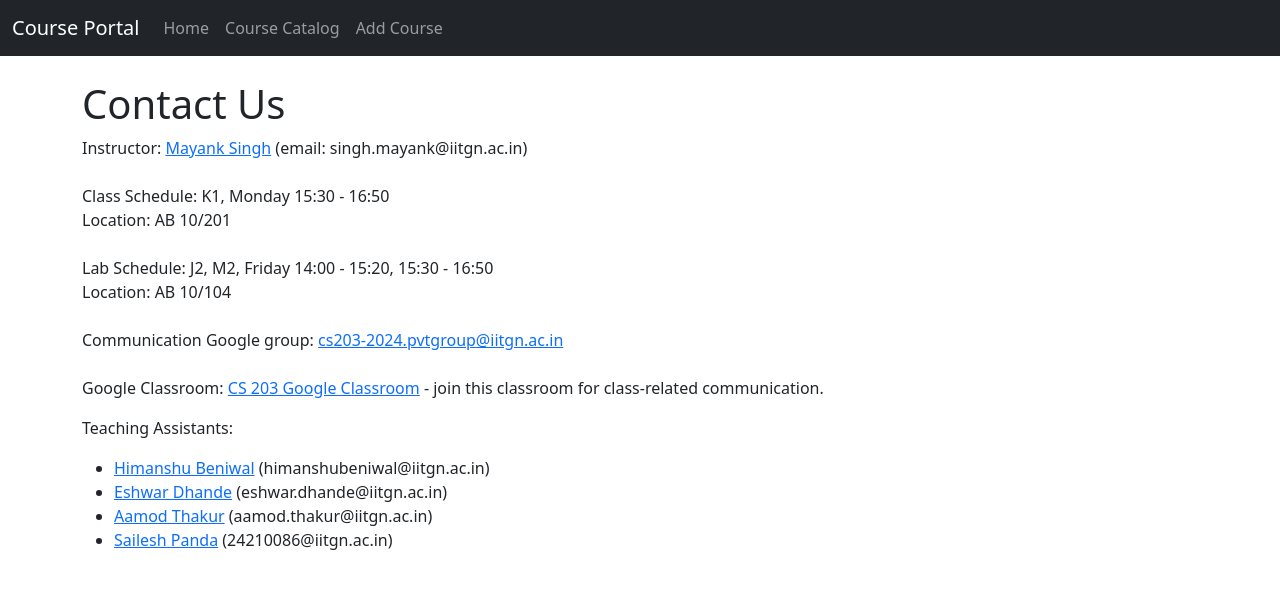
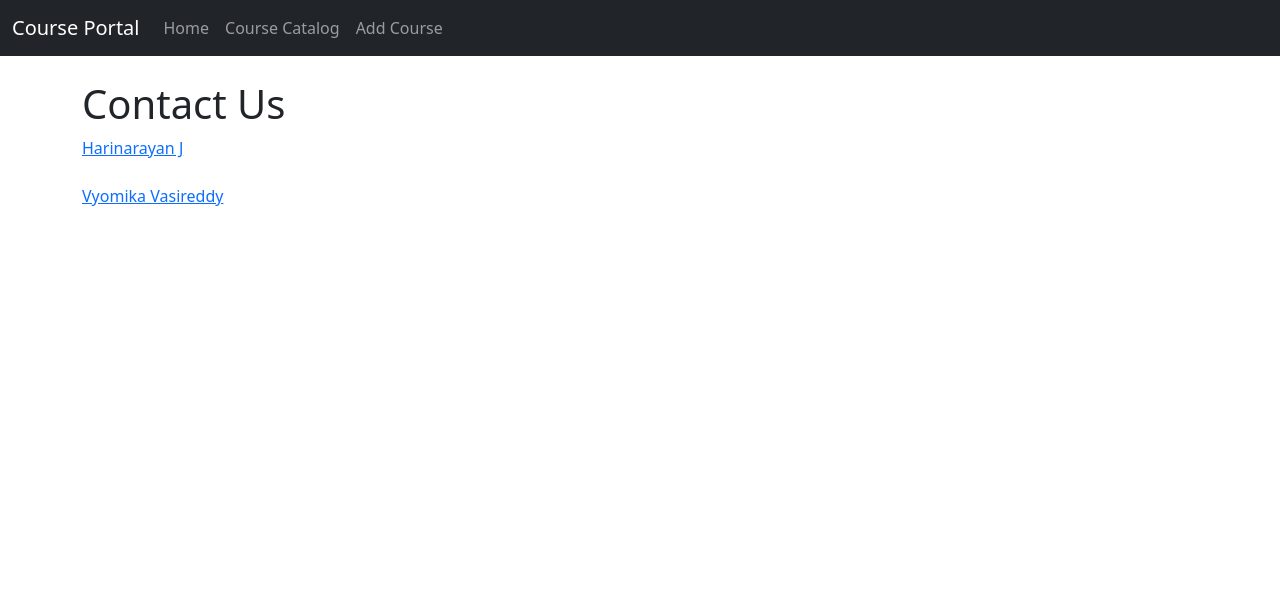
Before and after one commit to HarinarayanJ/CS203_Lab1, a Flask app: template templates/contact.html in a window 1280 px wide. Shown: the top 589 px of the page. Run offline with Flask 3, Linux system fonts and the light colour scheme; the template is opened without the code that fills it, so the values that code supplies are empty; some libraries are stand-ins or nearby versions.

Commit message:
Update contact.html

```diff
--- a/templates/contact.html
+++ b/templates/contact.html
@@ -2,27 +2,10 @@
 {% block content %}
 <h1>Contact Us</h1>
 <p>
-    Instructor:
-    <a href="mailto:singh.mayank@iitgn.ac.in">Mayank Singh</a> (email: singh.mayank@iitgn.ac.in)
+
+    <a href="mailto:23110128@iitgn.ac.in">Harinarayan J</a>
     <br><br>
-    Class Schedule: K1, Monday 15:30 - 16:50<br>
-    Location: AB 10/201
-    <br><br>
-    Lab Schedule: J2, M2, Friday 14:00 - 15:20, 15:30 - 16:50<br>
-    Location: AB 10/104
-    <br><br>
-    Communication Google group:
-    <a href="mailto:cs203-2024.pvtgroup@iitgn.ac.in">cs203-2024.pvtgroup@iitgn.ac.in</a>
-    <br><br>
-    Google Classroom:
-    <a href="https://classroom.google.com" target="_blank">CS 203 Google Classroom</a> - join this classroom for class-related communication.
+    <a href="mailto:23110363@iitgn.ac.in">Vyomika Vasireddy</a>
 </p>
 
-<p>Teaching Assistants:</p>
-<ul>
-    <li><a href="mailto:himanshubeniwal@iitgn.ac.in">Himanshu Beniwal</a> (himanshubeniwal@iitgn.ac.in)</li>
-    <li><a href="mailto:eshwar.dhande@iitgn.ac.in">Eshwar Dhande</a> (eshwar.dhande@iitgn.ac.in)</li>
-    <li><a href="mailto:aamod.thakur@iitgn.ac.in">Aamod Thakur</a> (aamod.thakur@iitgn.ac.in)</li>
-    <li><a href="mailto:24210086@iitgn.ac.in">Sailesh Panda</a> (24210086@iitgn.ac.in)</li>
-</ul>
 {% endblock %}
```
